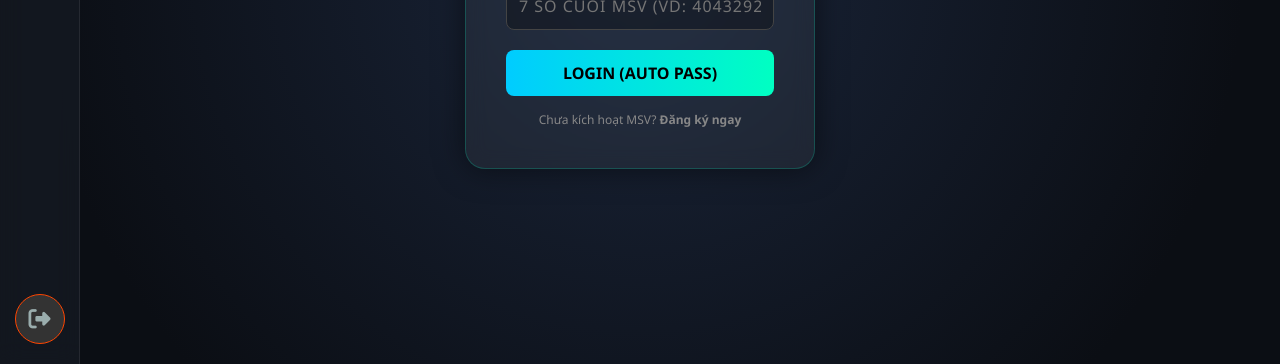
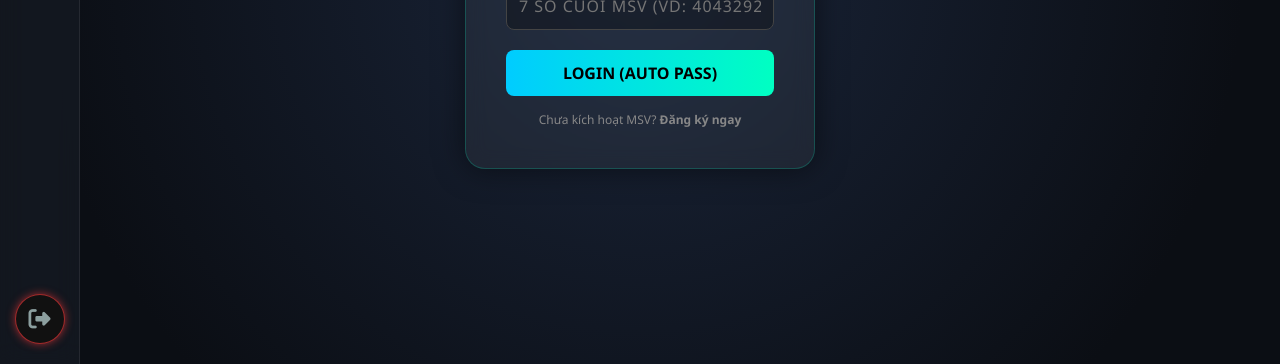
Before and after one commit to nglinh34206/PJ_Cosmic, a plain HTML site: page index.html in a window 1280 px wide. Shown: the part 436-800 px from the top of the page. Drawn offline with Linux system fonts and the light colour scheme; a script that the page names is missing.

Commit message:
sửa nút logout

```diff
--- a/index.html
+++ b/index.html
@@ -389,15 +389,24 @@
         .logout-btn {
             margin-top: auto;
             margin-bottom: 20px;
-            width: 50px; height: 50px;
+            width: 50px;
+            height: 50px;
             border-radius: 50%;
-            background: #333;
-            color: #FF4500;
-            border: 1px solid #FF4500;
-            display: flex; align-items: center; justify-content: center;
+            background: #111;
+            color: #ff3b3b;
+            border: 1px solid rgba(255, 59, 59, 0.6);
+            box-shadow: 0 0 8px rgba(255, 59, 59, 0.6);
+            display: flex;
+            align-items: center;
+            justify-content: center;
             cursor: pointer;
-        }
-        .logout-btn:hover { background: #FF4500; color: white; }
+            transition: 0.3s;
+        }
+        .logout-btn:hover {
+            background: #ff3b3b;
+            color: white;
+            box-shadow: 0 0 15px rgba(255, 59, 59, 1);
+        }
 
         /* --- MAIN CONTENT --- */
         .main-content {
```
